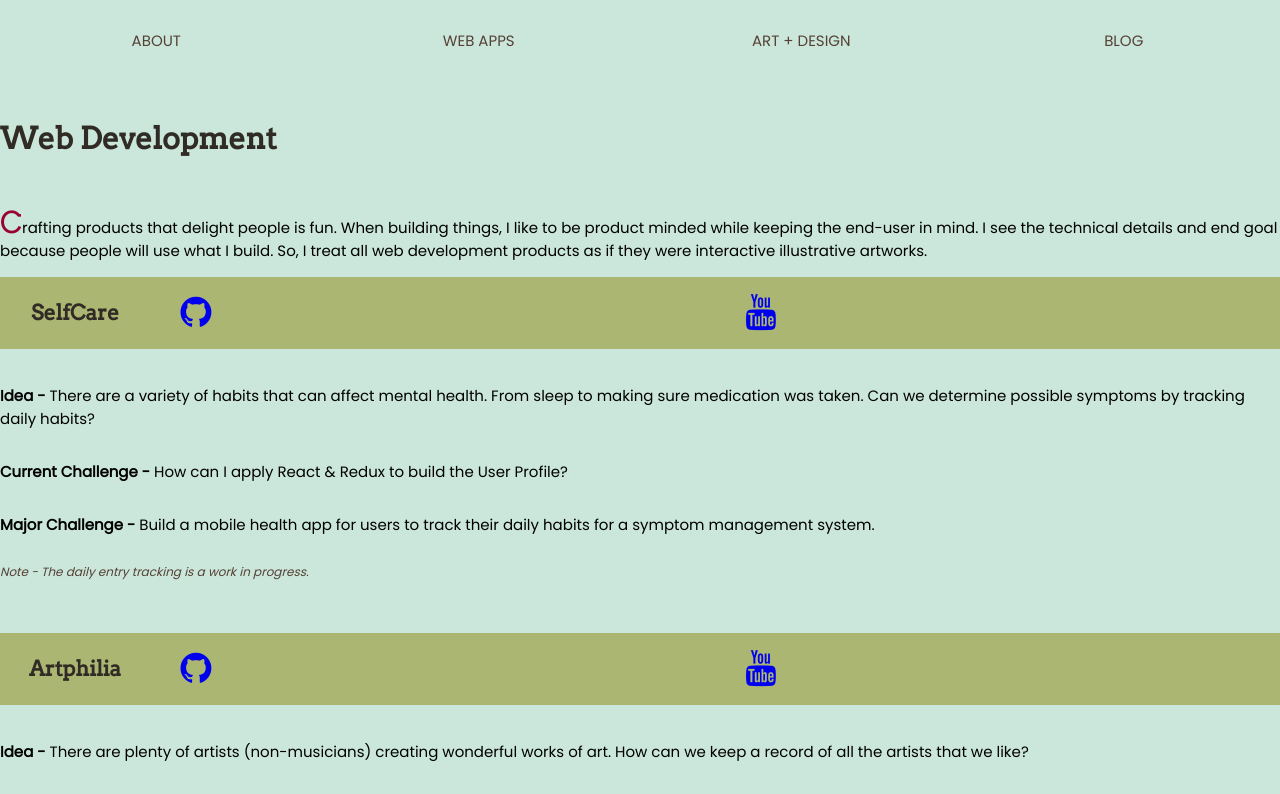
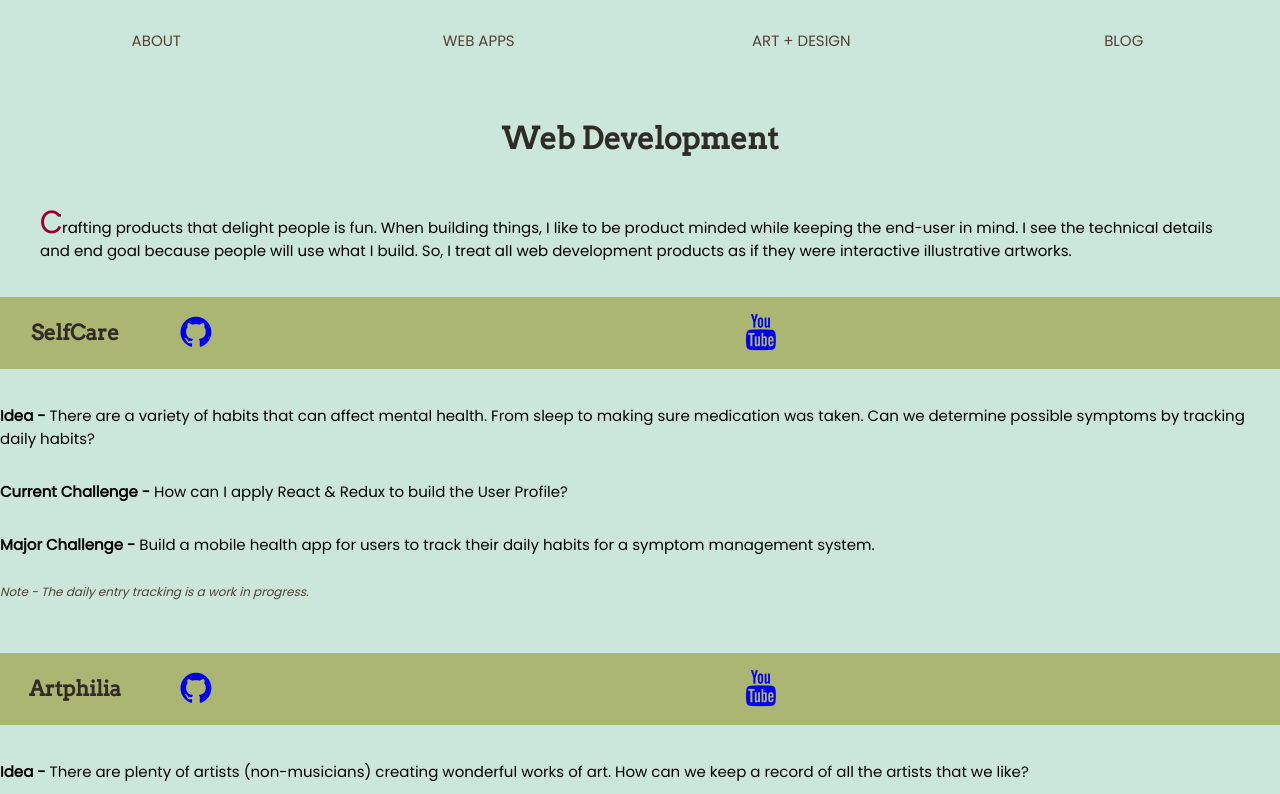
Before and after one commit to christinetran825/tofukid-website, a React (Create React App) app: page /web_development in a window 1280 px wide. Shown: the top 794 px of the page. Built offline with nearby package versions, Linux system fonts and the light colour scheme.

Commit message:
made all pages cohesive by adding div of blurb and changed div of page names to page and page-work

```diff
--- a/src/App.css
+++ b/src/App.css
@@ -152,18 +152,6 @@ nav a {
   text-align: center;
 }
 
-.blurb {
-  text-align: left;
-  padding: 0 40px;
-}
-
-.blurb p:first-child:first-letter {
-  color: #903;
-  font-family: 'Arvo', serif;
-  font-size: 30px;
-  line-height: 20px;
-}
-
 /************* Skills! *************/
 .experiences {
   display: grid;
@@ -201,22 +189,29 @@ nav a {
   grid-area: skills-3;
 }
 
-/************* Drop Cap *************/
+/************* Shared Pages *************/
 
-.web-dev p:first-letter,
-.art-design p:first-letter {
+.page {
+  display: grid;
+  grid-gap: 20px;
+}
+
+.page h1 {
+  text-align: center;
+}
+
+.blurb {
+  text-align: left;
+  padding: 0 40px;
+}
+
+  /** Drop Cap **/
+
+.blurb p:first-child:first-letter {
   color: #903;
-  font-family:  'Arvo', serif;
+  font-family: 'Arvo', serif;
   font-size: 30px;
   line-height: 20px;
-}
-
-/************* Shared between ArtDesign & Web Development *************/
-
-.web-dev,
-.art-design {
-  display: grid;
-  grid-gap: 20px;
 }
 
 .details {
@@ -277,7 +272,7 @@ nav a {
 
 /************* Art & Design *************/
 
-.art-design-work {
+.page-work {
   display: grid;
   grid-gap: 20px;
   grid-template-areas:
--- a/src/containers/About.js
+++ b/src/containers/About.js
@@ -6,15 +6,15 @@ class About extends Component {
       <div className="container">
         <div className="hero">
           <img src="../images/zukan.png" alt="Zukan Logo" width="200" height="200"/>
+        </div>
         <div className="cover-title">
           <h1>Christine Tran</h1>
           <span>Coder, Illustrator, Insight-seeker.</span>
         </div>
-          <section className="blurb">
+        <div className="blurb">
           <p>Full stack web developer with a passion for design, user experience, and data analysis. A lifelong learner who strives on building different skills.</p>
           <p>I view the world with a child-like awe, admiring the structures and pieces that make things whole by learning how to break things apart and putting them back together.</p>
           <p>I illustrate imaginative characters fit for children’s books in my spare time while sharing my curiosities of the world with trivial fun-facts and stories. On some days, you can find me at flea markets or estate sales hunting vintage paper, art, books, and teacups.</p>
-          </section>
         </div>
 
         <section className="experiences">
--- a/src/containers/ArtDesign.js
+++ b/src/containers/ArtDesign.js
@@ -7,14 +7,16 @@ class ArtDesign extends Component {
   render(){
     return (
       <div className="container">
-        <div className="art-design">
+        <div className="page">
           <h1>Art + Design</h1>
-          <p>When it comes to my style, I'm inspired by children's book illustrations, emphera, animation, and nature. Here are a few of my artworks. You can purchase this and other artworks and photography through my <a href="https://society6.com/tofukidSociety6">Society6</a>.</p>
-        </div>
-        <div className="art-design-work">
-          <Illustrations/>
-          <Branding/>
-          <Bookmaking/>
+          <div className="blurb">
+            <p>When it comes to my style, I'm inspired by children's book illustrations, emphera, animation, and nature. Here are a few of my artworks. You can purchase this and other artworks and photography through my <a href="https://society6.com/tofukidSociety6">Society6</a>.</p>
+          </div>
+          <div className="page-work">
+            <Illustrations/>
+            <Branding/>
+            <Bookmaking/>
+          </div>
         </div>
       </div>
     )
--- a/src/containers/WebDevelopment.js
+++ b/src/containers/WebDevelopment.js
@@ -5,13 +5,15 @@ class WebDevelopment extends Component {
   render(){
     return (
       <div className="container">
-        <div className="web-dev">
+        <div className="page">
           <h1>Web Development</h1>
-          <p>Crafting products that delight people is fun. When building things, I like to be product minded while keeping the end-user in mind. I see the technical details and end goal because people will use what I build. So, I treat all web development products as if they were interactive illustrative artworks.</p>
+          <div className="blurb">
+            <p>Crafting products that delight people is fun. When building things, I like to be product minded while keeping the end-user in mind. I see the technical details and end goal because people will use what I build. So, I treat all web development products as if they were interactive illustrative artworks.</p>
+          </div>
+          <div className="page-work">
+            <WebApps/>
+          </div>
         </div>
-
-        <WebApps/>
-
       </div>
     )
   }
```
Lines whose indentation alone changed are shown as unchanged.
